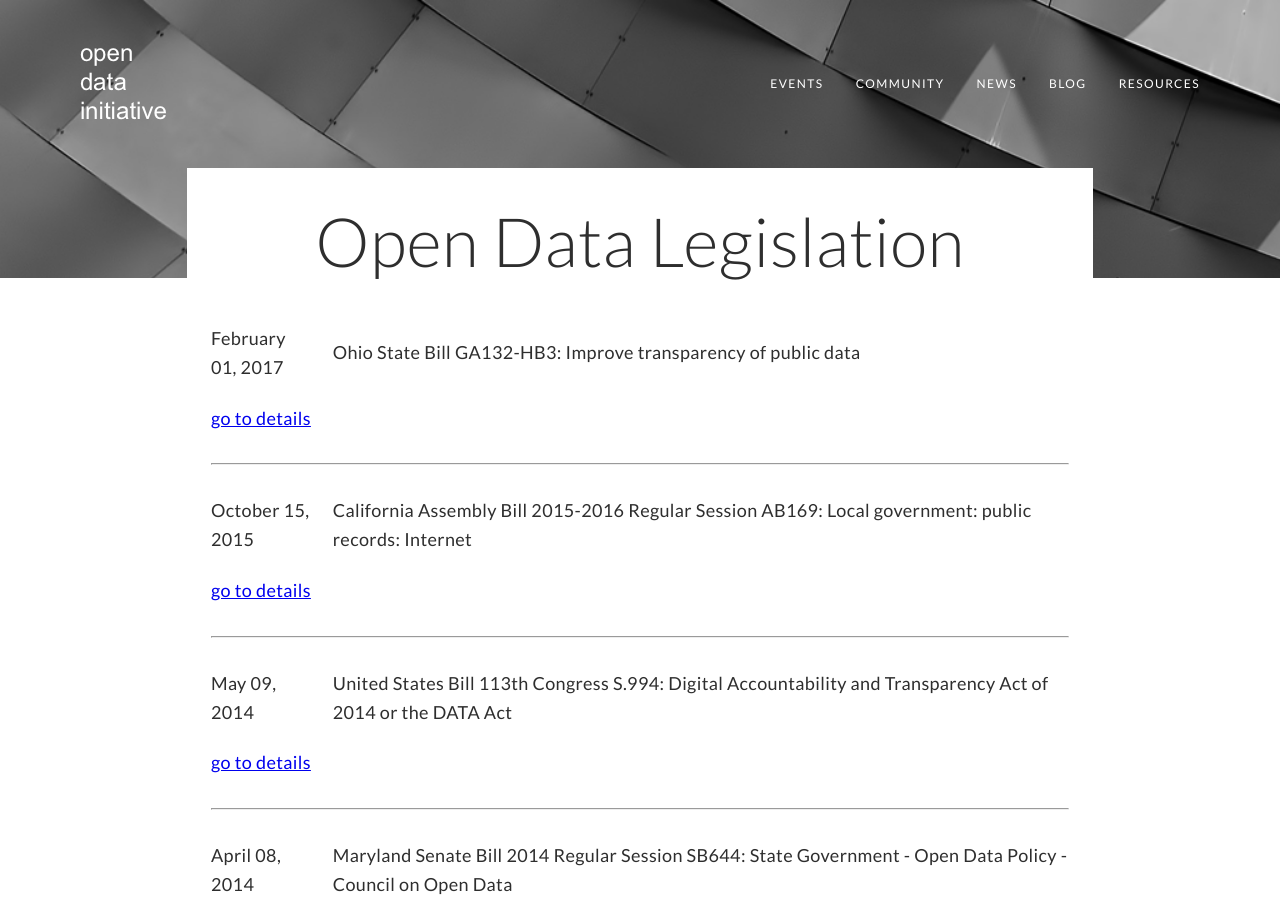
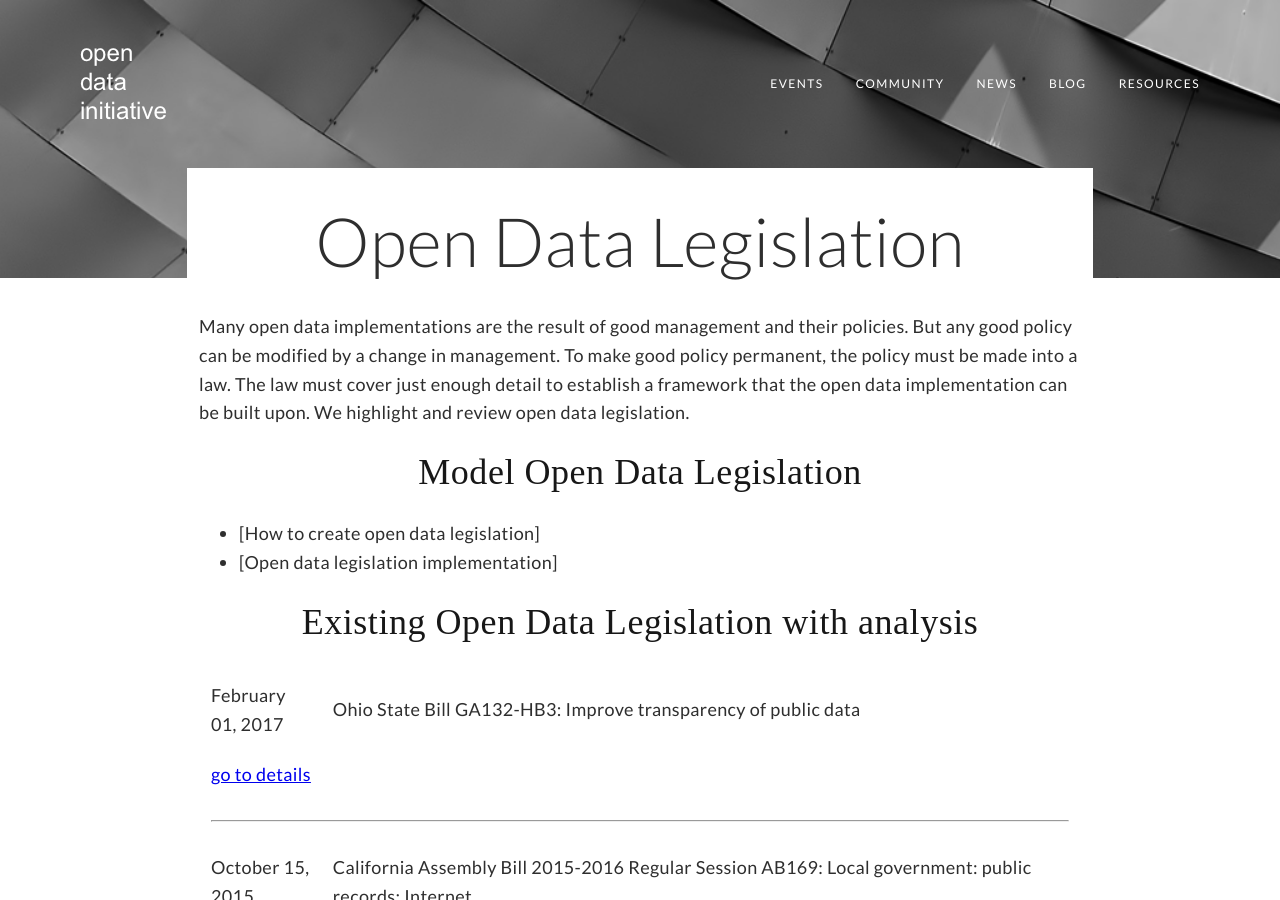
Before and after one commit to opendatainitiative/opendatainitiative.github.io, a Jekyll site: the page built from legislation.md, in a window 1280 px wide and 900 px high. Built offline with Jekyll 4.4.1, drawn with Linux system fonts in a browser that asks for light colours.

Commit message:
add model section of legislation.md

```diff
--- a/legislation.md
+++ b/legislation.md
@@ -5,6 +5,13 @@ title: Legislation
 ---
 
 # Open Data Legislation
+Many open data implementations are the result of good management and their policies. But any good policy can be modified by a change in management. To make good policy permanent, the policy must be made into a law. The law must cover just enough detail to establish a framework that the open data implementation can be built upon. We highlight and review open data legislation.
+
+## Model Open Data Legislation
+  * [How to create open data legislation]
+  * [Open data legislation implementation]
+
+## Existing Open Data Legislation with analysis
 <table cellpadding="10">
     {% for post in site.categories.legislation %}
       <tr>
```
